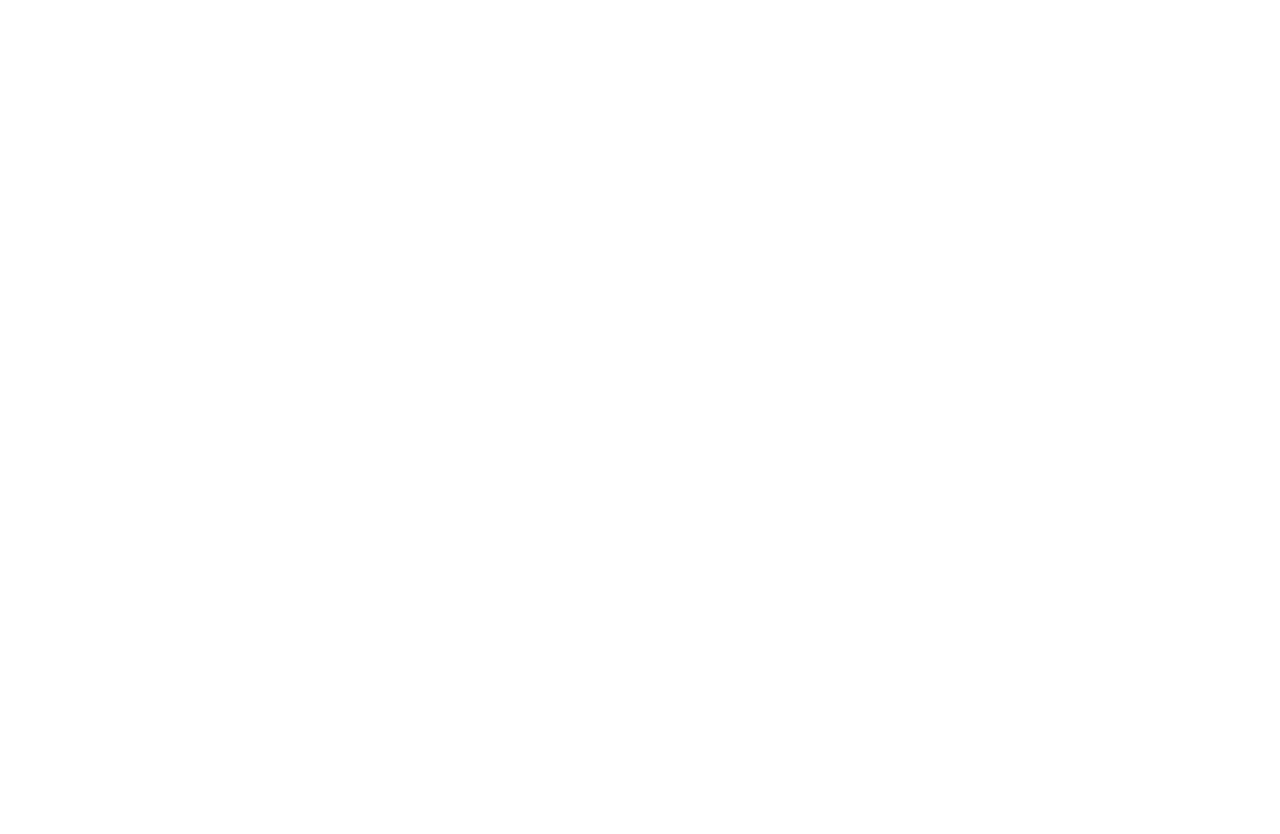
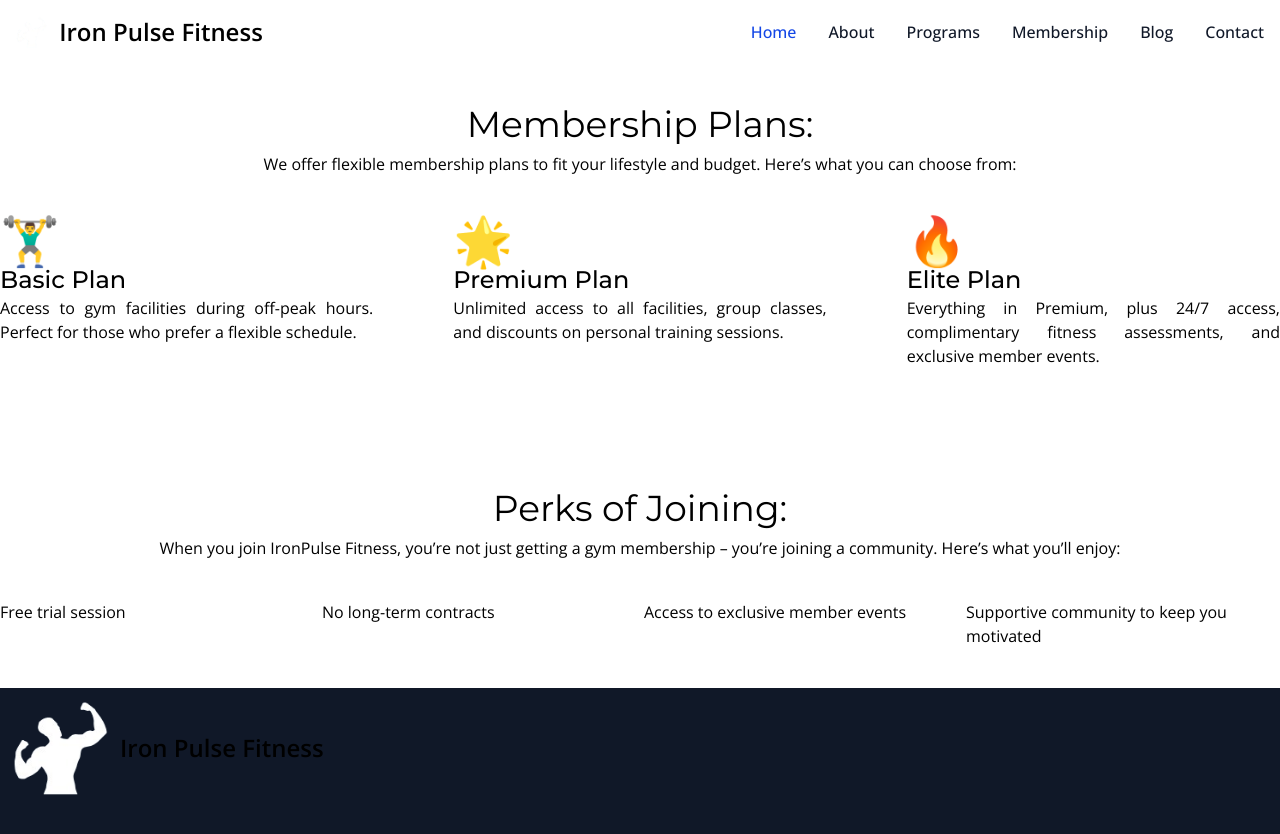
Before and after one commit to Bilal-19/iron-pulse-gym, a React (Vite) app: page /membership in a window 1280 px wide. Before the commit this address had no page. Shown: the top 834 px of the page. Before the commit the page ends 800 px from the top, so only its background shows below. Built offline with nearby package versions, Linux system fonts and the light colour scheme; a web font is replaced by a local one.

Commit message:
Created Membership page.

```diff
--- a/src/App.jsx
+++ b/src/App.jsx
@@ -1,5 +1,6 @@
 import About from './Pages/About'
 import LandingPage from './Pages/LandingPage'
+import Membership from './Pages/Membership'
 import Programs from './Pages/Programs'
 
 import { BrowserRouter, Routes, Route } from "react-router-dom"
@@ -13,6 +14,7 @@
           <Route path="/" element={<LandingPage />}></Route>
           <Route path="/about" element={<About />}></Route>
           <Route path="/programs" element={<Programs />}></Route>
+          <Route path="/membership" element={<Membership />}></Route>
         </Routes>
       </BrowserRouter>
     </>
--- a/src/Components/Header.jsx
+++ b/src/Components/Header.jsx
@@ -47,9 +47,9 @@
                             </Link>
                         </li>
                         <li>
-                            <a href="#" className="block py-2 px-3 text-gray-900 rounded-sm hover:bg-gray-100 md:hover:bg-transparent md:border-0 md:hover:text-blue-700 md:p-0 dark:text-white md:dark:hover:text-blue-500 dark:hover:bg-gray-700 dark:hover:text-white md:dark:hover:bg-transparent">
+                            <Link to="/membership" className="block py-2 px-3 text-gray-900 rounded-sm hover:bg-gray-100 md:hover:bg-transparent md:border-0 md:hover:text-blue-700 md:p-0 dark:text-white md:dark:hover:text-blue-500 dark:hover:bg-gray-700 dark:hover:text-white md:dark:hover:bg-transparent">
                                 Membership
-                            </a>
+                            </Link>
                         </li>
                         <li>
                             <a href="#" className="block py-2 px-3 text-gray-900 rounded-sm hover:bg-gray-100 md:hover:bg-transparent md:border-0 md:hover:text-blue-700 md:p-0 dark:text-white md:dark:hover:text-blue-500 dark:hover:bg-gray-700 dark:hover:text-white md:dark:hover:bg-transparent">
--- /dev/null
+++ b/src/Pages/Membership.jsx
@@ -0,0 +1,74 @@
+import React from "react";
+import Header from "../Components/Header";
+import Footer from "../Components/Footer";
+
+export default function Membership() {
+    return (
+        <>
+            <Header />
+
+            <div className="w-full mt-10 mb-10 text-center">
+                <h2 className="text-3xl md:text-4xl mb-2">Membership Plans:</h2>
+                <p>
+                    We offer flexible membership plans to fit your lifestyle and budget. Here’s what you can choose from:
+                </p>
+            </div>
+
+            <div class="container mx-auto mt-10 mb-10">
+                <div class="grid grid-cols-3 gap-20">
+                    <div>
+                    <span class="text-5xl">🏋️‍♂️</span>
+                        <h3 className="font-medium text-2xl">Basic Plan</h3>
+                        <p className="text-justify">
+                            Access to gym facilities during off-peak hours. Perfect for those who prefer a flexible schedule.
+                        </p>
+                    </div>
+
+                    <div>
+                    <span class="text-5xl">🌟</span>
+                        <h3 className="font-medium text-2xl">Premium Plan</h3>
+                        <p className="text-justify">
+                        Unlimited access to all facilities, group classes, and discounts on personal training sessions.
+                        </p>
+                    </div>
+
+                    <div>
+                    <span class="text-5xl">🔥</span>
+                        <h3 className="font-medium text-2xl">Elite Plan</h3>
+                        <p className="text-justify">
+                        Everything in Premium, plus 24/7 access, complimentary fitness assessments, and exclusive member events.
+                        </p>
+                    </div>
+                </div>
+            </div>
+
+            <div className="w-full mt-30 mb-10 text-center">
+                <h2 className="text-3xl md:text-4xl mb-2">Perks of Joining:</h2>
+                <p>
+                When you join IronPulse Fitness, you’re not just getting a gym membership – you’re joining a community. Here’s what you’ll enjoy:
+                </p>
+            </div>
+
+            <div class="container mx-auto mt-10 mb-10">
+                <div class="grid grid-cols-4 gap-2">
+                    <div>
+                        <p>Free trial session</p>
+                    </div>
+
+                    <div>
+                        <p>No long-term contracts</p>
+                    </div>
+
+                    <div>
+                        <p>Access to exclusive member events</p>
+                    </div>
+
+                    <div>
+                        <p>Supportive community to keep you motivated</p>
+                    </div>
+                </div>
+            </div>
+            <Footer />
+        </>
+    )
+}
```
